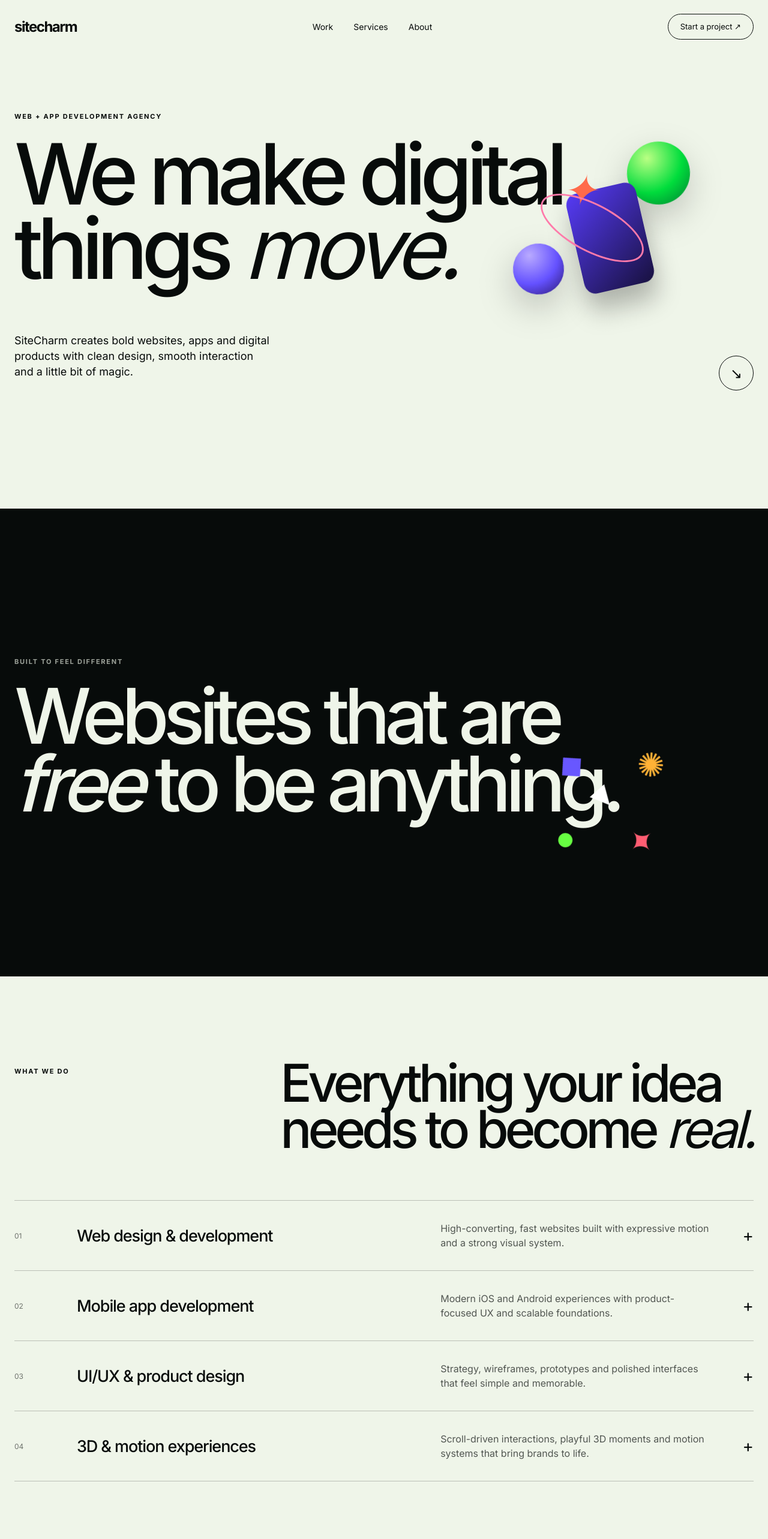
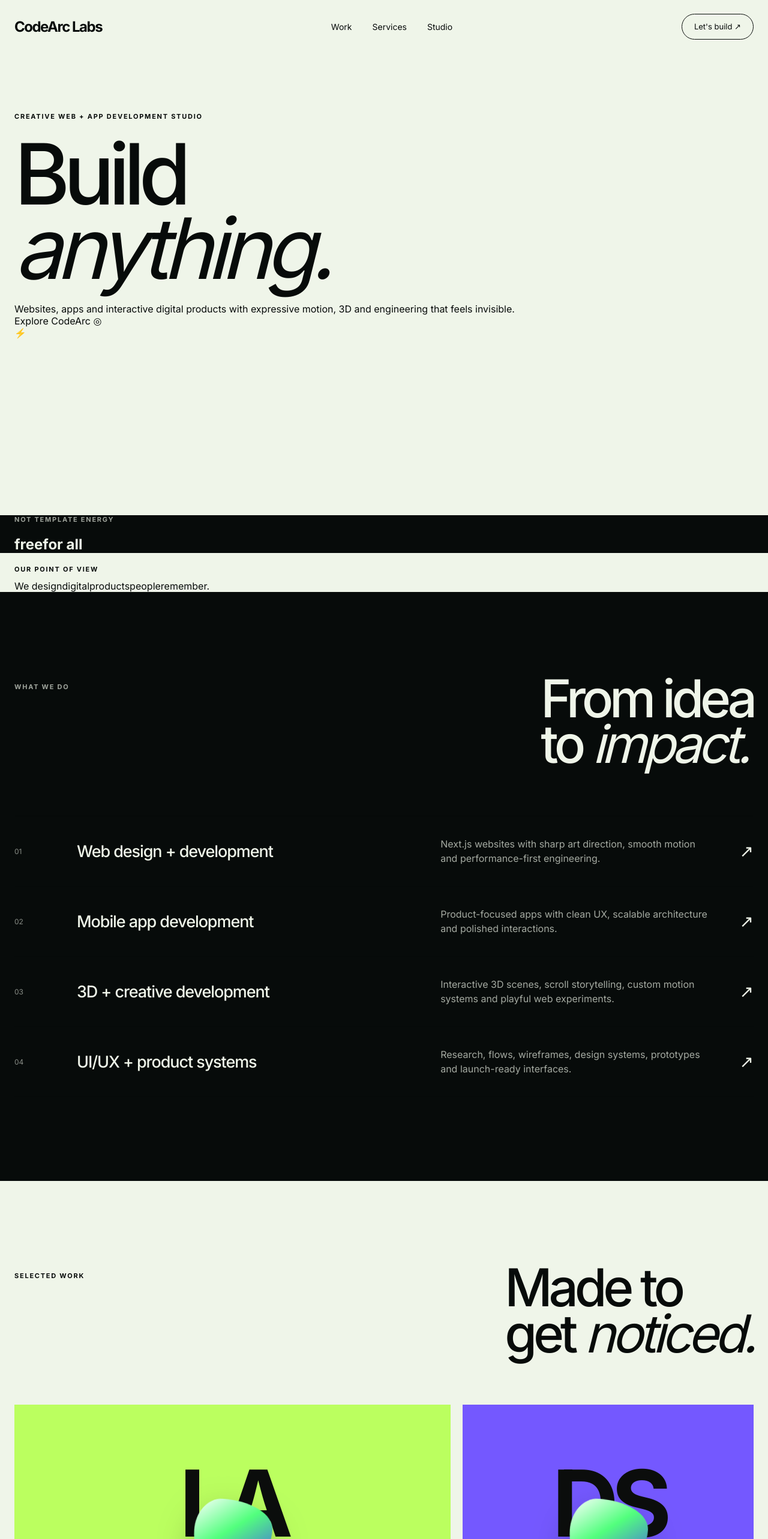
Before and after one commit to sarthak69I/test, a Next.js app: page / in a window 1280 px wide. Shown: the top 2566 px of the page at 60% size. Built offline with nearby package versions, Linux system fonts and the light colour scheme.

Commit message:
Rebuild homepage as CodeArc Labs interactive agency

```diff
--- a/app/page.tsx
+++ b/app/page.tsx
@@ -1,110 +1,132 @@
 'use client';
 
-import { useEffect } from 'react';
+import { createElement, useEffect } from 'react';
 
 const services = [
-  ['01', 'Web design & development', 'High-converting, fast websites built with expressive motion and a strong visual system.'],
-  ['02', 'Mobile app development', 'Modern iOS and Android experiences with product-focused UX and scalable foundations.'],
-  ['03', 'UI/UX & product design', 'Strategy, wireframes, prototypes and polished interfaces that feel simple and memorable.'],
-  ['04', '3D & motion experiences', 'Scroll-driven interactions, playful 3D moments and motion systems that bring brands to life.'],
+  ['01', 'Web design + development', 'Next.js websites with sharp art direction, smooth motion and performance-first engineering.'],
+  ['02', 'Mobile app development', 'Product-focused apps with clean UX, scalable architecture and polished interactions.'],
+  ['03', '3D + creative development', 'Interactive 3D scenes, scroll storytelling, custom motion systems and playful web experiments.'],
+  ['04', 'UI/UX + product systems', 'Research, flows, wireframes, design systems, prototypes and launch-ready interfaces.'],
 ];
 
 const projects = [
-  { name: 'LACSA Tech', type: 'EdTech platform', mark: 'LA' },
-  { name: 'Dr. Sangeeta', type: 'Healthcare website', mark: 'DS' },
-  { name: 'KK Music House', type: 'Commerce experience', mark: 'KK' },
+  { name: 'LACSA Tech', type: 'EdTech product', tag: 'Platform · UX · Build', mark: 'LA' },
+  { name: 'Dr. Sangeeta', type: 'Healthcare', tag: 'Website · Reviews · SEO', mark: 'DS' },
+  { name: 'KK Music House', type: 'Retail', tag: 'Brand · Commerce · Web', mark: 'KK' },
 ];
+
+const steps = [
+  ['01', 'Discover', 'We map goals, audience, references, content and the exact feeling the product should create.'],
+  ['02', 'Design', 'We build the visual language, interaction system, wireframes and polished interface direction.'],
+  ['03', 'Develop', 'We ship responsive Next.js and app experiences with motion, APIs, 3D and performance tuning.'],
+  ['04', 'Launch', 'QA, deployment, analytics, handoff and post-launch iteration without slowing the momentum.'],
+];
+
+function SplineScene() {
+  return createElement('spline-viewer' as any, {
+    url: 'https://prod.spline.design/PBQQBw8bfXDhBo7w/scene.splinecode',
+    'events-target': 'global',
+    background: 'rgba(0,0,0,0)',
+    class: 'splineScene',
+  });
+}
 
 export default function Home() {
   useEffect(() => {
     const onMove = (e: MouseEvent) => {
-      document.documentElement.style.setProperty('--mx', `${(e.clientX / innerWidth - .5) * 18}px`);
-      document.documentElement.style.setProperty('--my', `${(e.clientY / innerHeight - .5) * 18}px`);
+      const x = e.clientX / innerWidth - 0.5;
+      const y = e.clientY / innerHeight - 0.5;
+      document.documentElement.style.setProperty('--mx', `${x * 22}px`);
+      document.documentElement.style.setProperty('--my', `${y * 22}px`);
+      document.documentElement.style.setProperty('--rx', `${y * -5}deg`);
+      document.documentElement.style.setProperty('--ry', `${x * 7}deg`);
     };
     addEventListener('mousemove', onMove);
     return () => removeEventListener('mousemove', onMove);
   }, []);
 
   return (
-    <main>
+    <main id="top">
       <nav className="nav shell">
-        <a className="logo" href="#top">sitecharm</a>
-        <div className="navLinks">
-          <a href="#work">Work</a><a href="#services">Services</a><a href="#about">About</a>
-        </div>
-        <a className="pill mini" href="#contact">Start a project ↗</a>
+        <a className="logo" href="#top">CodeArc Labs</a>
+        <div className="navLinks"><a href="#work">Work</a><a href="#services">Services</a><a href="#studio">Studio</a></div>
+        <a className="pill mini" href="#contact">Let&apos;s build ↗</a>
       </nav>
 
-      <section id="top" className="hero shell">
-        <p className="eyebrow">WEB + APP DEVELOPMENT AGENCY</p>
-        <h1>We make digital<br/>things <span>move.</span></h1>
-        <div className="heroBottom">
-          <p>SiteCharm creates bold websites, apps and digital products with clean design, smooth interaction and a little bit of magic.</p>
-          <a className="roundArrow" href="#services" aria-label="Explore">↘</a>
-        </div>
-        <div className="object cluster" aria-hidden="true">
-          <i className="orb green"/><i className="orb purple"/><i className="card3d"/><i className="star">✦</i><i className="ring"/>
+      <section className="hero shell">
+        <div className="heroGlyph" aria-hidden="true"><span/><span/><span/><span/></div>
+        <p className="eyebrow">CREATIVE WEB + APP DEVELOPMENT STUDIO</p>
+        <h1>Build<br/><span>anything.</span></h1>
+        <div className="heroCopy">Websites, apps and interactive digital products with expressive motion, 3D and engineering that feels invisible.</div>
+        <a className="ghostPill" href="#services">Explore CodeArc <span>◎</span></a>
+        <div className="heroAccent" aria-hidden="true"><i/><b>⚡</b><em/></div>
+      </section>
+
+      <section className="freeSection dark">
+        <div className="shell freeInner">
+          <p className="eyebrow light">NOT TEMPLATE ENERGY</p>
+          <h2><span>free</span><b>for all</b></h2>
+          <div className="splineWrap" aria-label="Interactive 3D scene powered by Spline"><SplineScene/></div>
+          <div className="orbit orbit1"/><div className="orbit orbit2"/>
         </div>
       </section>
 
-      <section className="statement dark">
-        <div className="shell statementInner">
-          <p className="eyebrow light">BUILT TO FEEL DIFFERENT</p>
-          <h2>Websites that are<br/><em>free</em> to be anything.</h2>
-          <div className="burst" aria-hidden="true"><span>✦</span><span>●</span><span>◆</span><span>✺</span><span>▲</span></div>
+      <section className="manifesto shell" id="studio">
+        <p className="eyebrow">OUR POINT OF VIEW</p>
+        <div className="splitWords" aria-label="We design digital products people remember">
+          <span>We design</span><span>digital</span><span>products</span><span>people</span><span>remember.</span>
         </div>
       </section>
 
-      <section id="services" className="services shell">
-        <div className="sectionHead">
-          <p className="eyebrow">WHAT WE DO</p>
-          <h2>Everything your idea<br/>needs to become <span>real.</span></h2>
+      <section id="services" className="services dark">
+        <div className="shell">
+          <div className="sectionHead lightHead"><p className="eyebrow light">WHAT WE DO</p><h2>From idea<br/>to <span>impact.</span></h2></div>
+          <div className="serviceList darkList">
+            {services.map(([n,t,d]) => <article className="service" key={n}><span className="num">{n}</span><h3>{t}</h3><p>{d}</p><span className="plus">↗</span></article>)}
+          </div>
         </div>
-        <div className="serviceList">
-          {services.map(([n,t,d]) => <article className="service" key={n}>
-            <span className="num">{n}</span><h3>{t}</h3><p>{d}</p><span className="plus">+</span>
+      </section>
+
+      <section id="work" className="work shell">
+        <div className="sectionHead"><p className="eyebrow">SELECTED WORK</p><h2>Made to<br/>get <span>noticed.</span></h2></div>
+        <div className="projectGrid">
+          {projects.map((p,i) => <article className={`project p${i+1}`} key={p.name}>
+            <div className="projectVisual"><span>{p.mark}</span><div className="floatShape"/><div className="miniOrbit"/></div>
+            <div className="projectMeta"><div><h3>{p.name}</h3><p>{p.type}</p></div><small>{p.tag}</small><span>View ↗</span></div>
           </article>)}
         </div>
       </section>
 
-      <section id="work" className="work dark">
-        <div className="shell">
-          <div className="sectionHead lightHead"><p className="eyebrow light">SELECTED WORK</p><h2>Designed to get<br/>people to <span>notice.</span></h2></div>
-          <div className="projectGrid">
-            {projects.map((p,i) => <article className={`project p${i+1}`} key={p.name}>
-              <div className="projectVisual"><span>{p.mark}</span><div className="floatShape"/></div>
-              <div className="projectMeta"><h3>{p.name}</h3><p>{p.type}</p><span>View project ↗</span></div>
-            </article>)}
-          </div>
+      <section className="buttonLab dark">
+        <div className="shell buttonLabInner">
+          <p className="eyebrow light">INTERACTION LAB</p>
+          <div className="glowButton" role="presentation"><span>drag / hover / scroll</span><i/></div>
+          <p className="labCopy">Micro-interactions are part of the product, not decoration. We use motion to guide attention, explain hierarchy and make interfaces feel alive.</p>
         </div>
       </section>
 
-      <section id="about" className="process shell">
+      <section className="process shell">
         <p className="eyebrow">HOW WE WORK</p>
-        <div className="processTitle"><h2>Small team.<br/>Big energy.</h2><p>From first sketch to launch, we keep the process direct, collaborative and focused on making something people remember.</p></div>
-        <div className="steps">
-          <div><b>01</b><h3>Discover</h3><p>Goals, audience, references and what success should look like.</p></div>
-          <div><b>02</b><h3>Design</h3><p>Visual direction, UX system, prototypes and motion language.</p></div>
-          <div><b>03</b><h3>Build</h3><p>Responsive Next.js development, interactions, testing and launch.</p></div>
-        </div>
+        <div className="processTitle"><h2>Small team.<br/>Big range.</h2><p>One visual system across strategy, product design, frontend, backend, mobile and 3D—so the final experience feels coherent from the first frame to the last click.</p></div>
+        <div className="steps">{steps.map(([n,t,d]) => <div key={n}><b>{n}</b><h3>{t}</h3><p>{d}</p></div>)}</div>
       </section>
 
-      <section className="plugins dark">
-        <div className="shell pluginInner">
-          <p className="eyebrow light">OUR TOOLBOX</p>
-          <h2>Including<br/>all the <span>good stuff.</span></h2>
-          <div className="techCloud" aria-hidden="true"><span>Next.js</span><span>React</span><span>GSAP</span><span>3D</span><span>Figma</span><span>APIs</span></div>
+      <section className="toolSection dark">
+        <div className="shell toolInner">
+          <p className="eyebrow light">INCLUDING ALL THE GOOD STUFF</p>
+          <div className="toolWords"><span>Next.js</span><span>React</span><span>Node</span><span>GSAP</span><span>Spline</span><span>Three.js</span><span>Firebase</span><span>APIs</span></div>
         </div>
       </section>
 
       <section id="contact" className="contact shell">
-        <div className="blob" aria-hidden="true"/>
-        <p className="eyebrow">HAVE AN IDEA?</p>
-        <h2>Let&apos;s make<br/>something <span>charming.</span></h2>
-        <a className="pill big" href="mailto:hello@sitecharm.pro">Start a project ↗</a>
+        <div className="contactShape" aria-hidden="true"><i/><i/><i/></div>
+        <p className="eyebrow">START SOMETHING NEW</p>
+        <h2>Have an idea?<br/><span>Arc it.</span></h2>
+        <p className="contactCopy">Tell us what you want to launch. We&apos;ll help shape the product, visual direction and build.</p>
+        <a className="pill big" href="mailto:hello@codearclabs.com">Start a project ↗</a>
       </section>
 
-      <footer className="footer shell"><a className="logo" href="#top">sitecharm</a><p>Websites · Apps · Digital products</p><p>© 2026 SiteCharm</p></footer>
+      <footer className="footer shell"><a className="logo" href="#top">CodeArc Labs</a><p>Web · App · Product · 3D</p><p>© 2026 CodeArc Labs</p></footer>
     </main>
   );
 }
```
